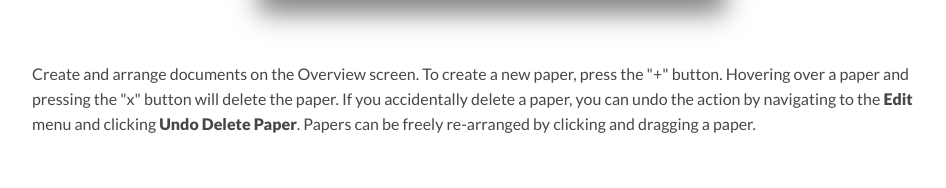
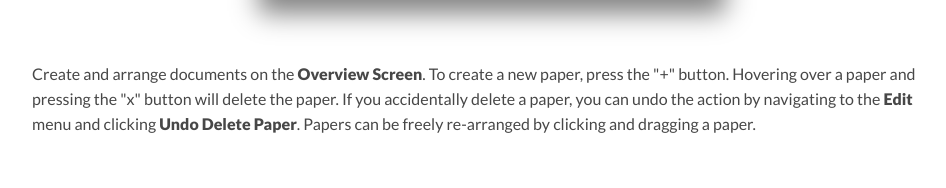
Before and after one commit to Triplane/paragraphs-site, a website: page help/index.html in a window 1280 px wide. Shown: the part 822-1010 px from the top of the page, without its empty margins (148-1094 px from the left). Drawn offline with Linux system fonts and the light colour scheme.

Commit message:
copy update

```diff
--- a/help/index.html
+++ b/help/index.html
@@ -30,7 +30,7 @@
 				<h2>Overview</h2>
 				<img src="../img/overview-help.png" alt="Paragraphs Overview">
 				<div>
-					Create and arrange documents on the Overview screen. To create a new paper, press the "+" button. Hovering over a paper and pressing the "x" button will delete the paper. If you accidentally delete a paper, you can undo the action by navigating to the <b>Edit</b> menu and clicking <b>Undo Delete Paper</b>. Papers can be freely re-arranged by clicking and dragging a paper.
+					Create and arrange documents on the <b>Overview Screen</b>. To create a new paper, press the "+" button. Hovering over a paper and pressing the "x" button will delete the paper. If you accidentally delete a paper, you can undo the action by navigating to the <b>Edit</b> menu and clicking <b>Undo Delete Paper</b>. Papers can be freely re-arranged by clicking and dragging a paper.
 				</div>
 
 				<h2>Editor</h2>
```
